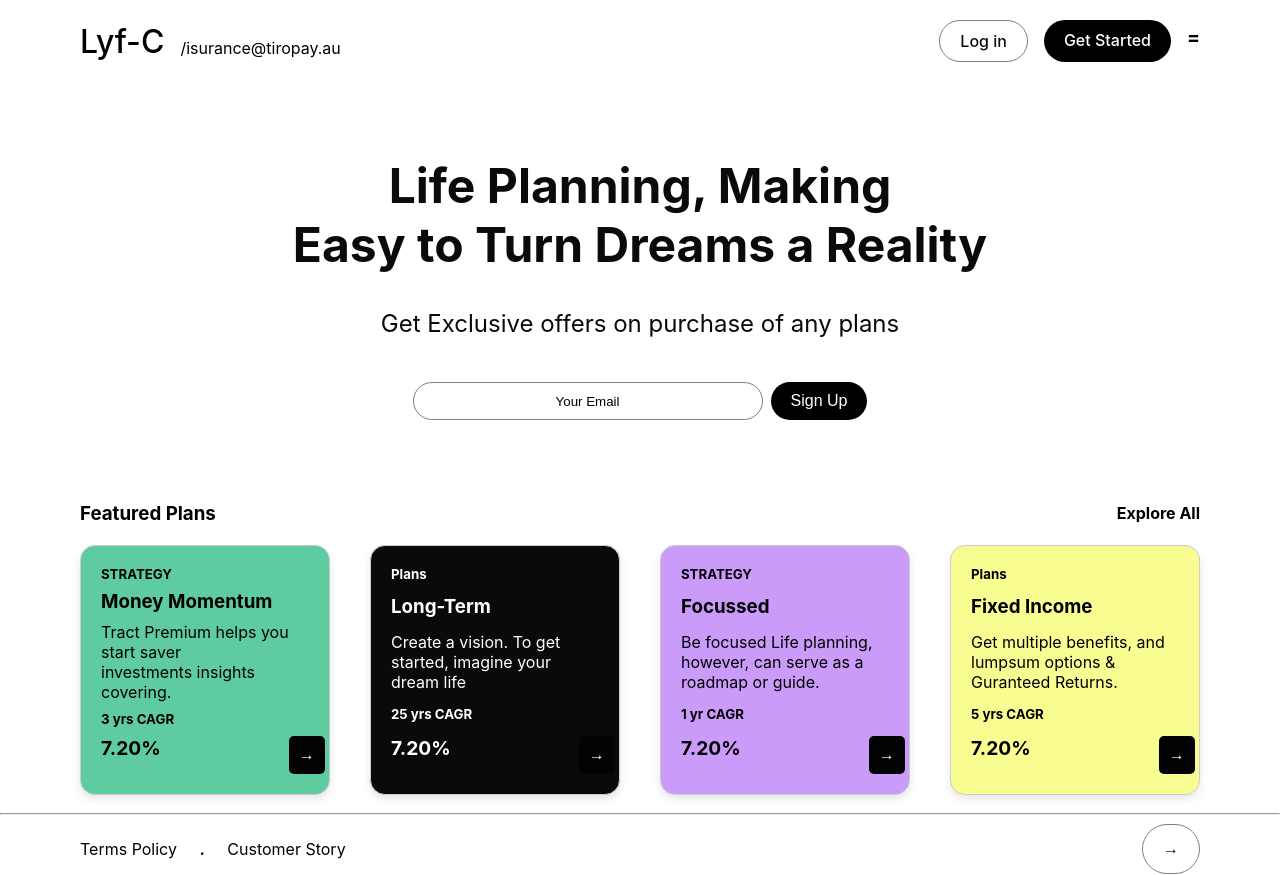
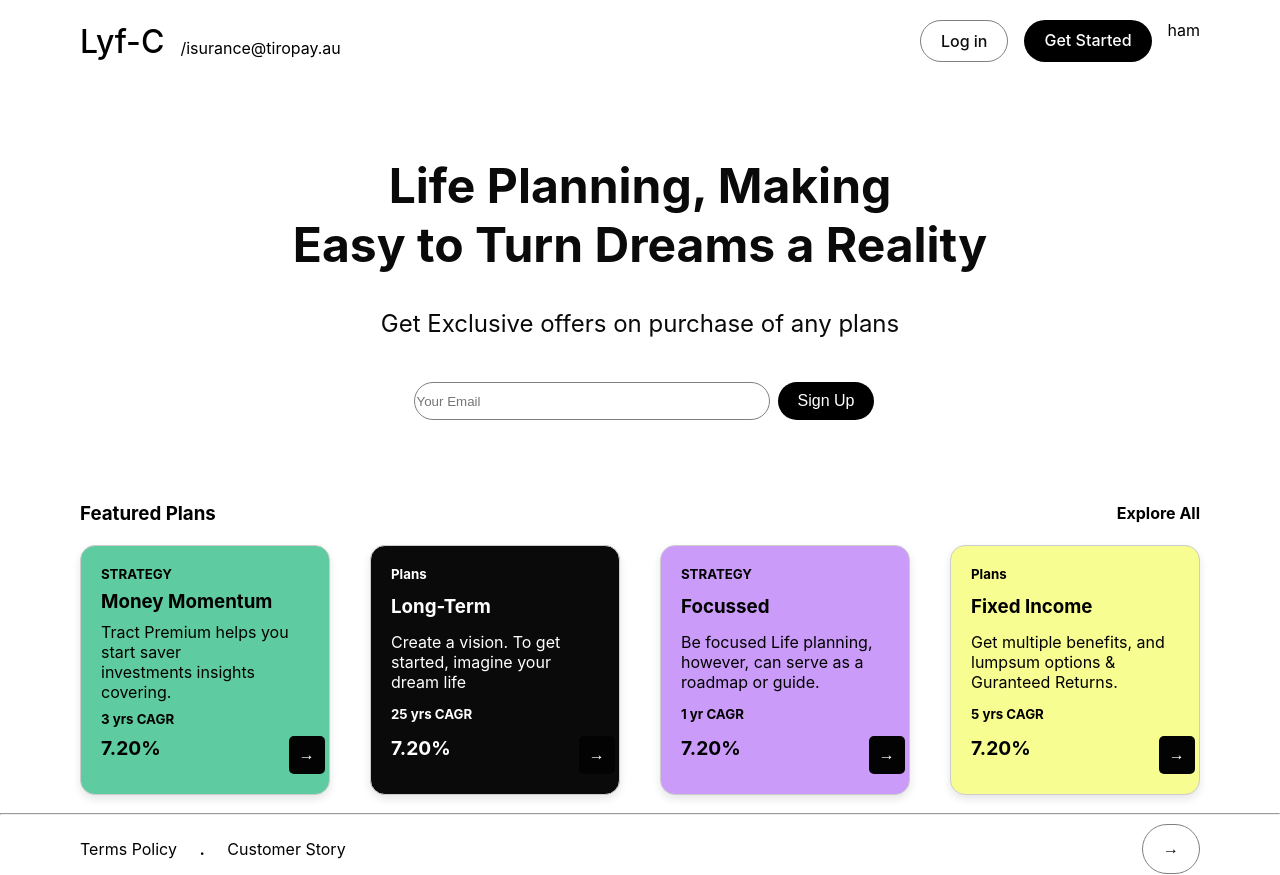
Before and after one commit to clemboy/ReactJS-UI, a React (Create React App) app: page / in a window 1280 px wide. Built offline with nearby package versions, Linux system fonts and the light colour scheme.

Commit message:
re-designed email label

```diff
--- a/src/components/Content.js
+++ b/src/components/Content.js
@@ -8,6 +8,7 @@ const Content = () => {
                     <h5>STRATEGY</h5>
                         <h3>Money Momentum</h3>
                         <p>Tract Premium helps you start saver<br></br> investments insights covering.</p>
+
                     <h5>3 yrs CAGR</h5>
                     <div class="bottom">
                         <span class="percent">7.20%</span>
--- a/src/components/Hero.js
+++ b/src/components/Hero.js
@@ -7,8 +7,11 @@ const Hero = () => {
       <h1>Life Planning, Making<br></br> Easy to Turn Dreams a Reality</h1>
       <p>Get Exclusive offers on purchase of any plans</p>
       <div class="hero-btn">
-        <button className="hero-btn-one">Your Email</button>
-        <button className="hero-btn-two">Sign Up</button>
+
+        <label for="email"></label>
+        <input type="email" id="email" name="email" placeholder="Your Email"></input>
+
+        <button className="hero-btn-one">Sign Up</button>
       </div>
     </div>
 
--- a/src/components/Navbar.js
+++ b/src/components/Navbar.js
@@ -17,8 +17,8 @@ export default function () {
             <li class="get-started">
                 <a href="/get started">Get Started</a>
             </li>
-            <li class="humburger-menu">
-                <a href="/ham">=</a>
+            <li class="hamburger-menu">
+                <a href="/">ham</a>
             </li>
         </ul>
     </nav>
--- a/src/styles.css
+++ b/src/styles.css
@@ -51,7 +51,7 @@ body {
     font-weight: 500;
   }
 
-  .get-started, .hero-btn-two {
+  .get-started, .hero-btn-one {
     background-color: black;
     color: white;
     padding: 10px 20px;
@@ -109,14 +109,18 @@ body {
     margin-bottom: 20px;
  }
 
- .hero-btn-one {
+ #email {
   border: 1px solid gray;
   background-color: white;
   width: 350px;
   border-radius: 25px;
  }
 
- .hero-btn-two:hover {
+ .hero-btn-one {
+    text-align: left;
+ }
+
+ .hero-btn-one:hover {
     background-color: #07c5f5;
   }
 
@@ -224,12 +228,21 @@ body {
     margin-right: 18px;
 }
 
-.humburger-menu {
-    margin-top: 5px;
-    font-size: larger;
-    font-weight: bold;
-}
 .percent {
     font-size: larger;
     font-weight: 700;
 }
+
+@media (max-width: 768px) {
+    .nav {
+        padding: 5px; /* Adjust padding for smaller screens */
+    }
+    .site-title {
+        font-size: 1.5rem; /* Decrease font size for smaller screens */
+        margin-right: 10px; /* Reduce margin for smaller screens */
+    }
+    .hero-container {
+        height: 70vh; /* Adjust height of hero container for smaller screens */
+    }
+    /* Add more specific adjustments as needed */
+}
```
